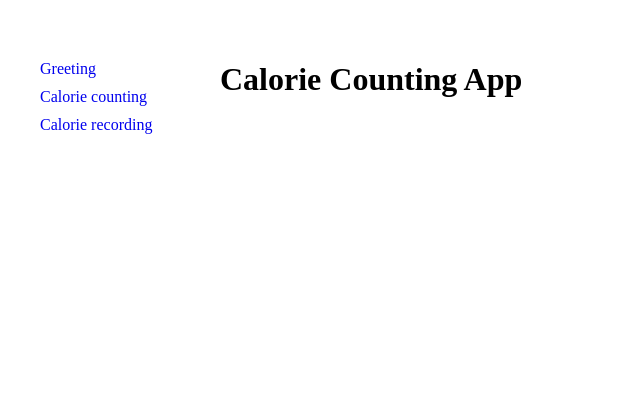
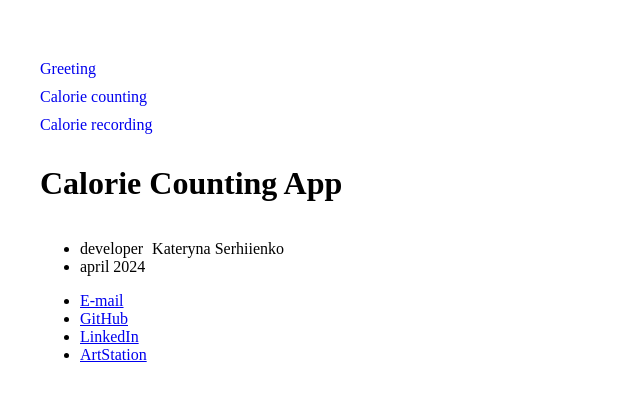
Before and after one commit to KateSerhiienko/calorie-counting-app, a Vue app: page / in a window 1280 px wide. Shown: the top 398 px of the page, without its empty margins (0-640 px from the left). Built offline with nearby package versions, Linux system fonts and the light colour scheme.

Commit message:
add footer

```diff
--- a/src/App.vue
+++ b/src/App.vue
@@ -1,8 +1,13 @@
 <template>
-  <sidebar />
+  <aside>
+    <sidebar />
+  </aside>
   <main>
     <router-view />
   </main>
+  <footer>
+    <footerbar />
+  </footer>
 </template>
 
 <script>
@@ -10,6 +15,7 @@ import Sidebar from './components/Sidebar.vue';
 import GreetingPage from './components/pages/GreetingPage.vue';
 import CalorieCountingPage from './components/pages/CalorieCountingPage.vue';
 import CalorieRecordingPage from './components/pages/CalorieRecordingPage.vue';
+import Footerbar from './components/Footerbar.vue';
 
 export default {
   name: 'App',
@@ -18,6 +24,7 @@ export default {
     GreetingPage,
     CalorieCountingPage,
     CalorieRecordingPage,
+    Footerbar,
   },
 };
 </script>
--- /dev/null
+++ b/src/components/Footerbar.vue
@@ -0,0 +1,30 @@
+<template>
+  <div>
+    <ul>
+      <li>developer <span>Kateryna Serhiienko</span></li>
+      <li>april 2024</li>
+    </ul>
+    <ul>
+      <li>
+        <a href="mailto:kate.serhiienko@gmail.com" target="_blank">E-mail</a>
+      </li>
+      <li><a href="https://github.com/" target="_blank">GitHub</a></li>
+      <li>
+        <a href="https://www.linkedin.com/in/kateserhiienko/" target="_blank"
+          >LinkedIn</a
+        >
+      </li>
+      <li>
+        <a href="https://www.artstation.com/katerynaserhiienko3" target="_blank"
+          >ArtStation</a
+        >
+      </li>
+    </ul>
+  </div>
+</template>
+
+<script>
+export default {
+  name: 'Footerbar',
+};
+</script>
```
